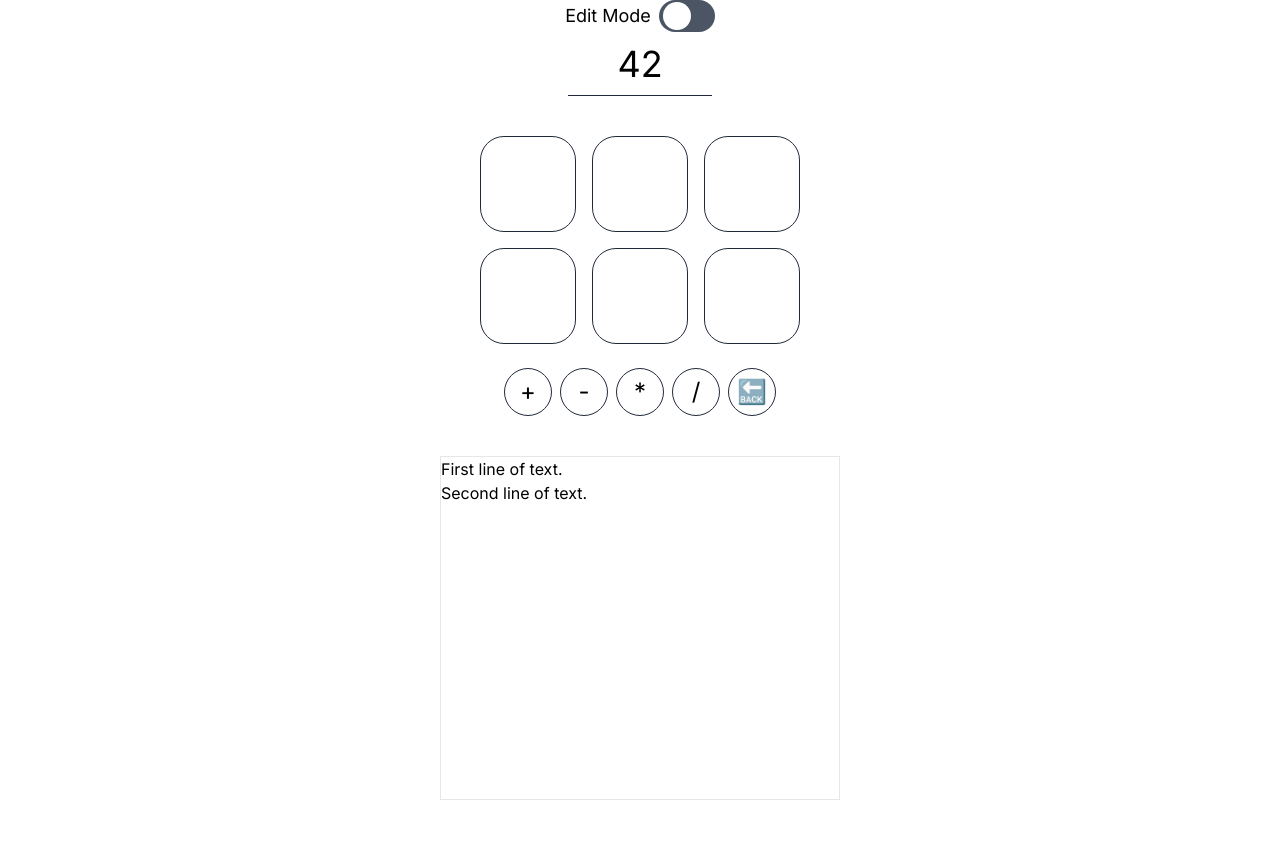
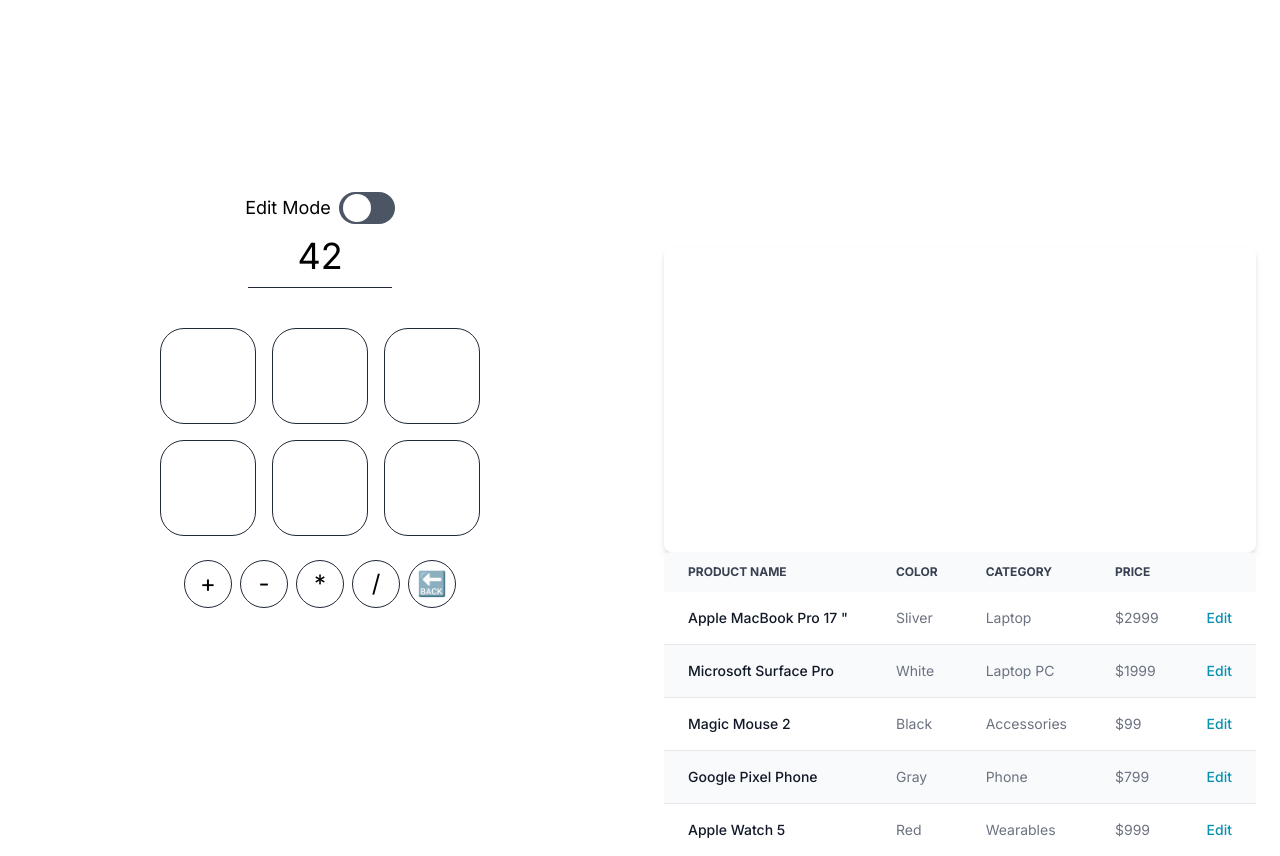
Before and after one commit to heeringa/digits, a Next.js app: page / in a window 1280 px wide. Before the commit the page ends 800 px from the top, so only its background shows below. Built offline with nearby package versions, Linux system fonts and the light colour scheme.

Commit message:
Added a table element with appropriate styling for results later

```diff
--- a/src/app/page.tsx
+++ b/src/app/page.tsx
@@ -5,7 +5,7 @@
 import Operation from './components/Operation';
 import Goal from './components/Goal';
 import Toggle from './components/Toggle';
-
+import { Table } from 'flowbite-react';
 
 function combine(op: string, a: number, b: number): number {
   switch (op) {
@@ -160,7 +160,8 @@
   }
 
   return (
-    <div className="h-screen flex flex-col items-center justify-center">
+    <div className="h-screen flex flex-col lg:flex-row items-center justify-center">
+      <div className="lg:w-1/2 h-screen flex flex-col items-center justify-center">
         <Toggle isEditable={isEditable} onToggleChange={handleToggleChange}></Toggle>
         <div className="mb-10">
         <Goal value={goalValue} isEditable={isEditable} onGoalChange={handleGoalValueChange} />
@@ -194,10 +195,156 @@
                     isSelected={opsSelected === "🔙"}
                     onOperationClick={onOperationClick} />
         </div>
+      </div>
 
-      <div className="w-[400px] h-[400px] overflow-auto border border-black-400 mt-10">
-      First line of text.<br />
-      Second line of text.
+      <div className="lg:w-1/2 h-screen flex flex-col items-center justify-center">
+        <Table striped className="relative">
+          <Table.Head>
+            <Table.HeadCell>
+              Product name
+            </Table.HeadCell>
+            <Table.HeadCell>
+              Color
+            </Table.HeadCell>
+            <Table.HeadCell>
+              Category
+            </Table.HeadCell>
+            <Table.HeadCell>
+              Price
+            </Table.HeadCell>
+            <Table.HeadCell>
+              <span className="sr-only">
+                Edit
+              </span>
+            </Table.HeadCell>
+          </Table.Head>
+          <Table.Body className="divide-y">
+            <Table.Row className="bg-white dark:border-gray-700 dark:bg-gray-800">
+              <Table.Cell className="whitespace-nowrap font-medium text-gray-900 dark:text-white">
+                Apple MacBook Pro 17 &quot;
+              </Table.Cell>
+              <Table.Cell>
+                Sliver
+              </Table.Cell>
+              <Table.Cell>
+                Laptop
+              </Table.Cell>
+              <Table.Cell>
+                $2999
+              </Table.Cell>
+              <Table.Cell>
+                <a
+                  className="font-medium text-cyan-600 hover:underline dark:text-cyan-500"
+                  href="/tables"
+                >
+                  <p>
+                    Edit
+                  </p>
+                </a>
+              </Table.Cell>
+            </Table.Row>
+            <Table.Row className="bg-white dark:border-gray-700 dark:bg-gray-800">
+              <Table.Cell className="whitespace-nowrap font-medium text-gray-900 dark:text-white">
+                <p>
+                  Microsoft Surface Pro
+                </p>
+              </Table.Cell>
+              <Table.Cell>
+                White
+              </Table.Cell>
+              <Table.Cell>
+                Laptop PC
+              </Table.Cell>
+              <Table.Cell>
+                $1999
+              </Table.Cell>
+              <Table.Cell>
+                <a
+                  className="font-medium text-cyan-600 hover:underline dark:text-cyan-500"
+                  href="/tables"
+                >
+                  <p>
+                    Edit
+                  </p>
+                </a>
+              </Table.Cell>
+            </Table.Row>
+            <Table.Row className="bg-white dark:border-gray-700 dark:bg-gray-800">
+              <Table.Cell className="whitespace-nowrap font-medium text-gray-900 dark:text-white">
+                Magic Mouse 2
+              </Table.Cell>
+              <Table.Cell>
+                Black
+              </Table.Cell>
+              <Table.Cell>
+                Accessories
+              </Table.Cell>
+              <Table.Cell>
+                $99
+              </Table.Cell>
+              <Table.Cell>
+                <a
+                  className="font-medium text-cyan-600 hover:underline dark:text-cyan-500"
+                  href="/tables"
+                >
+                  <p>
+                    Edit
+                  </p>
+                </a>
+              </Table.Cell>
+            </Table.Row>
+            <Table.Row className="bg-white dark:border-gray-700 dark:bg-gray-800">
+              <Table.Cell className="whitespace-nowrap font-medium text-gray-900 dark:text-white">
+                <p>
+                  Google Pixel Phone
+                </p>
+              </Table.Cell>
+              <Table.Cell>
+                Gray
+              </Table.Cell>
+              <Table.Cell>
+                Phone
+              </Table.Cell>
+              <Table.Cell>
+                $799
+              </Table.Cell>
+              <Table.Cell>
+                <a
+                  className="font-medium text-cyan-600 hover:underline dark:text-cyan-500"
+                  href="/tables"
+                >
+                  <p>
+                    Edit
+                  </p>
+                </a>
+              </Table.Cell>
+            </Table.Row>
+            <Table.Row className="bg-white dark:border-gray-700 dark:bg-gray-800">
+              <Table.Cell className="whitespace-nowrap font-medium text-gray-900 dark:text-white">
+                Apple Watch 5
+              </Table.Cell>
+              <Table.Cell>
+                Red
+              </Table.Cell>
+              <Table.Cell>
+                Wearables
+              </Table.Cell>
+              <Table.Cell>
+                $999
+              </Table.Cell>
+              <Table.Cell>
+                <a
+                  className="font-medium text-cyan-600 hover:underline dark:text-cyan-500"
+                  href="/tables"
+                >
+                  <p>
+                    Edit
+                  </p>
+                </a>
+              </Table.Cell>
+            </Table.Row>
+          </Table.Body>
+        </Table>
       </div>
     </div>
 
```
Lines whose indentation alone changed are shown as unchanged.
